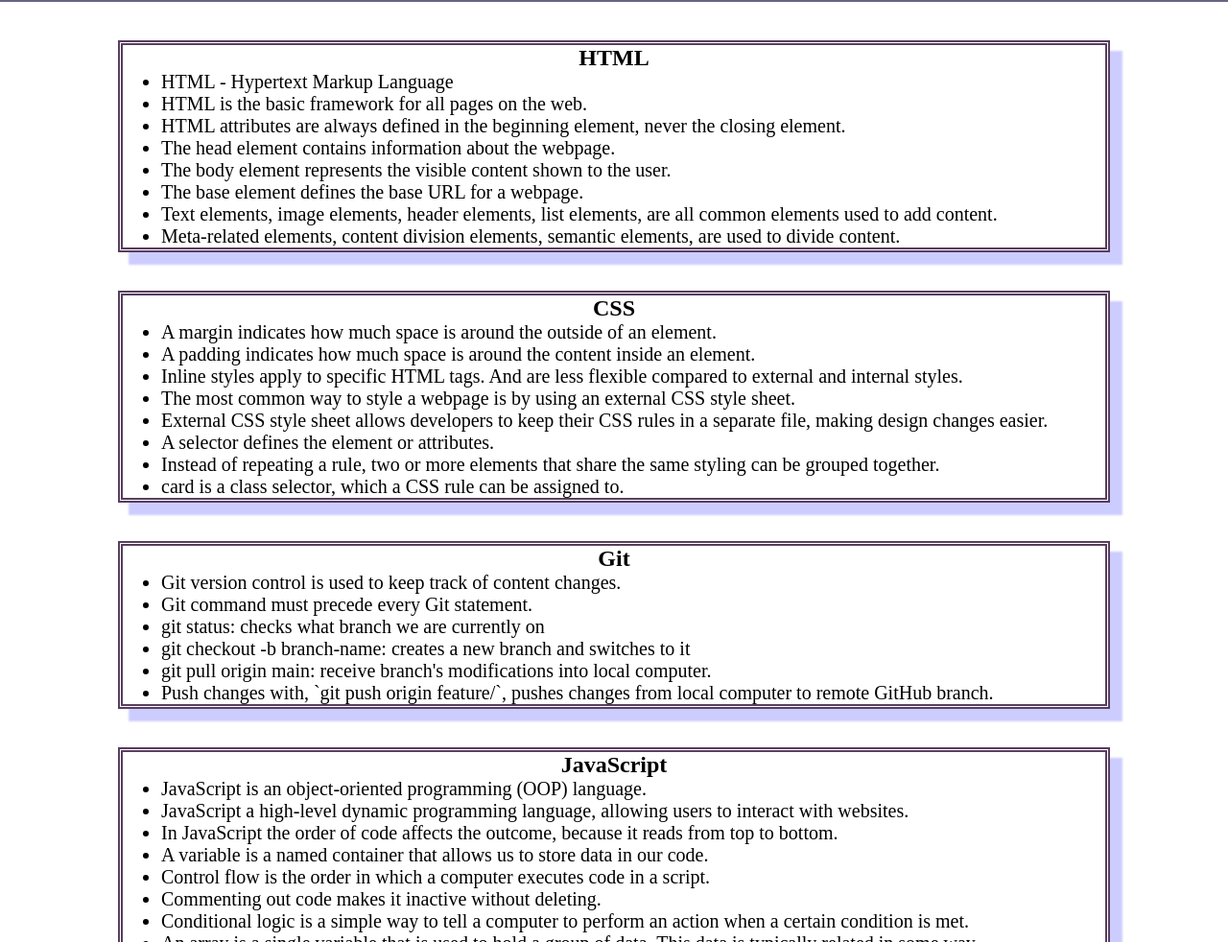
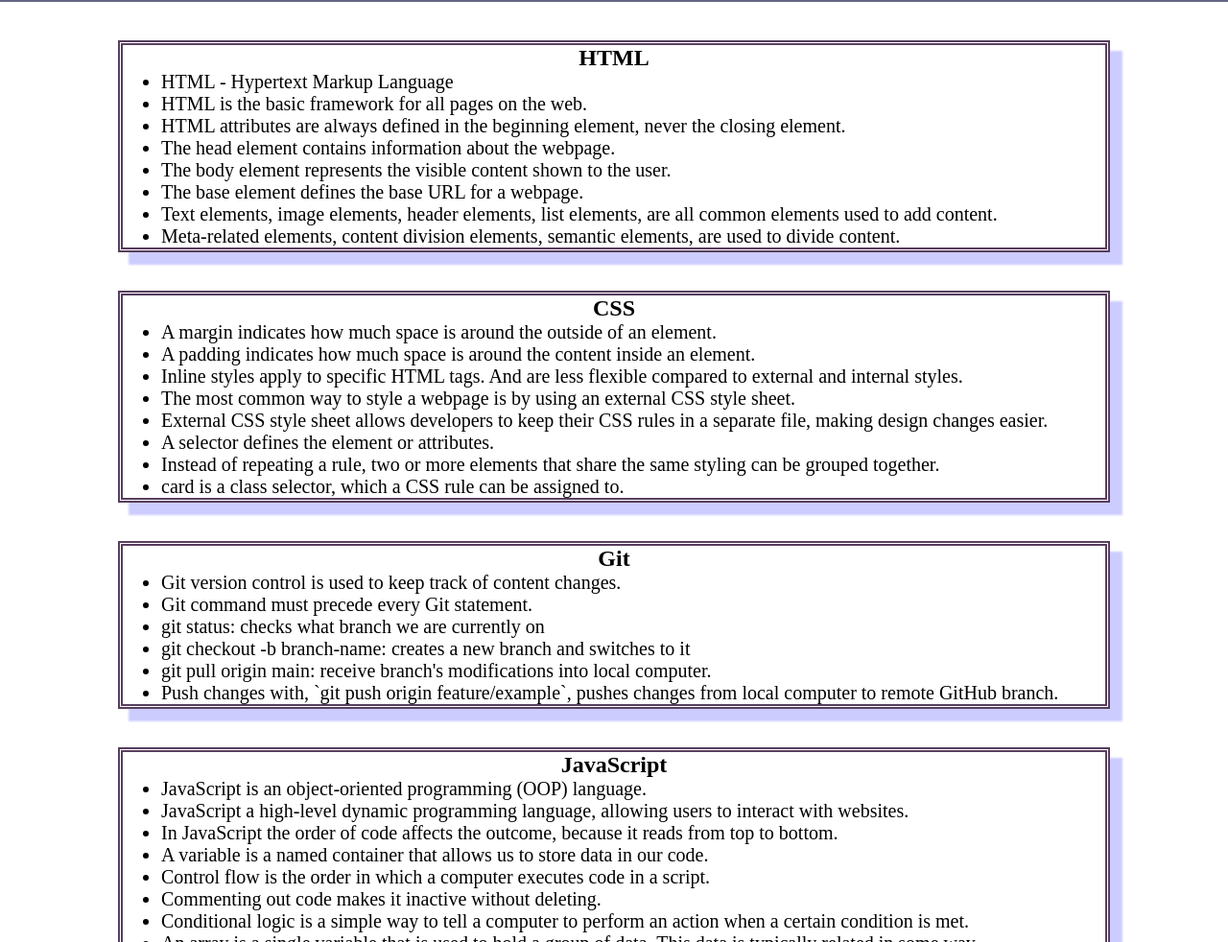
Before and after one commit to gnwll/prework-study-guide, a plain HTML site: page index.html in a window 1280 px wide. Shown: the part 118-1100 px from the top of the page at 96% size. Drawn offline with Linux system fonts and the light colour scheme.

Commit message:
Update index.html
spelling fix

```diff
--- a/index.html
+++ b/index.html
@@ -52,7 +52,7 @@
           <li>git status: checks what branch we are currently on</li>
           <li>git checkout -b branch-name: creates a new branch and switches to it</li>
           <li>git pull origin main: receive branch's modifications into local computer.</li>
-          <li>Push changes with, `git push origin feature/<example>`, pushes changes from local computer to remote GitHub branch.</li>
+          <li>Push changes with, `git push origin feature/example`, pushes changes from local computer to remote GitHub branch.</li>
 
         </ul>
       </section>
```
